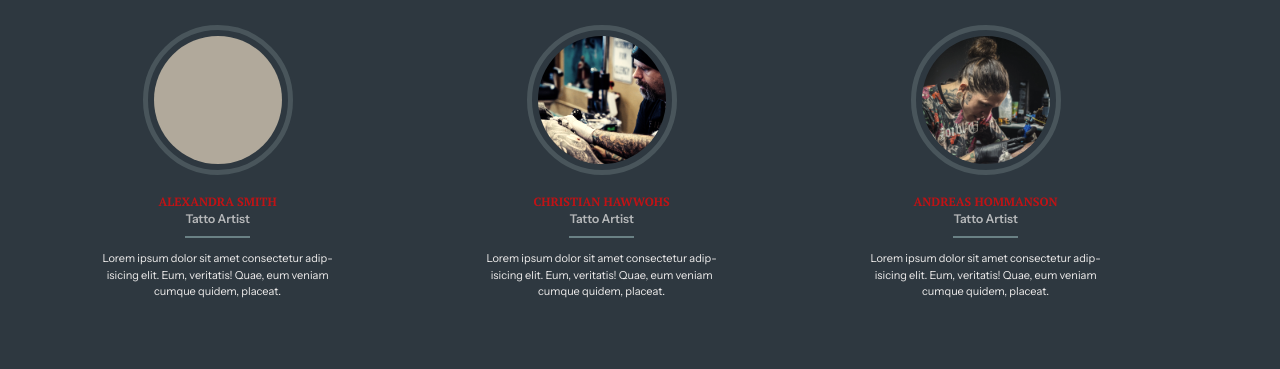
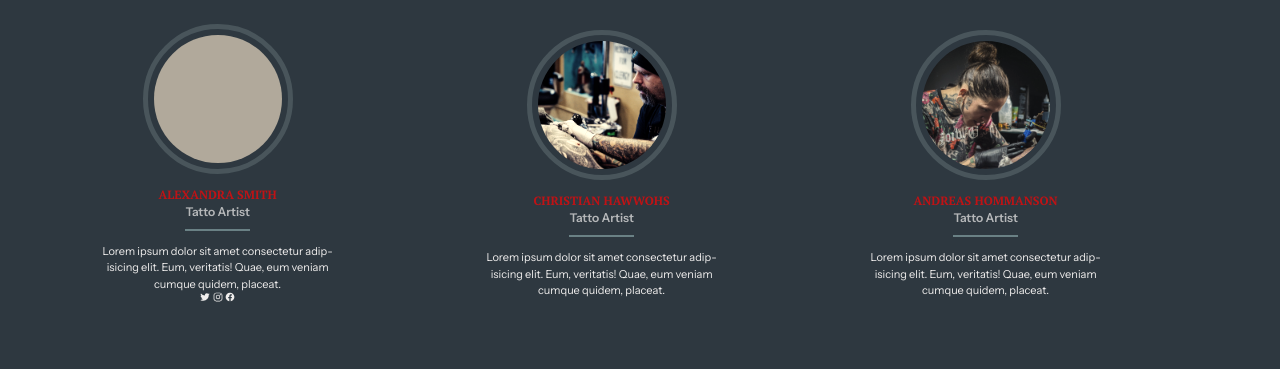
Before and after one commit to Fer07BE/Inks-forever, a website: page index.html in a window 1280 px wide. Shown: the part 2577-2946 px from the top of the page. Drawn offline with nearby package versions, Linux system fonts and the light colour scheme; grey boxes are pictures that could not be loaded.

Commit message:
Add socials to artist

```diff
--- a/Sass/artist.scss
+++ b/Sass/artist.scss
@@ -23,7 +23,6 @@
   flex-direction: column;
   justify-content: center;
   align-items: center;
-  gap: 4.8rem;
   width: 80%;
 }
 
@@ -47,7 +46,7 @@
 }
 
 .artist__info-text {
-  margin-top: 0.8rem;
+  margin-top: 4.8rem;
   width: 80%;
   margin-left: auto;
   margin-right: auto;
--- a/index.html
+++ b/index.html
@@ -174,6 +174,14 @@
                 veritatis! Quae, eum veniam cumque quidem, placeat.
               </p>
             </div>
+
+            <div class="artist__social">
+              <ion-icon name="logo-twitter" class="social-icon"></ion-icon>
+
+              <ion-icon name="logo-instagram" class="social-icon"></ion-icon>
+
+              <ion-icon name="logo-facebook" class="social-icon"></ion-icon>
+            </div>
           </div>
 
           <!-- 2nd -->
```
Also changed, not shown: style.css.
